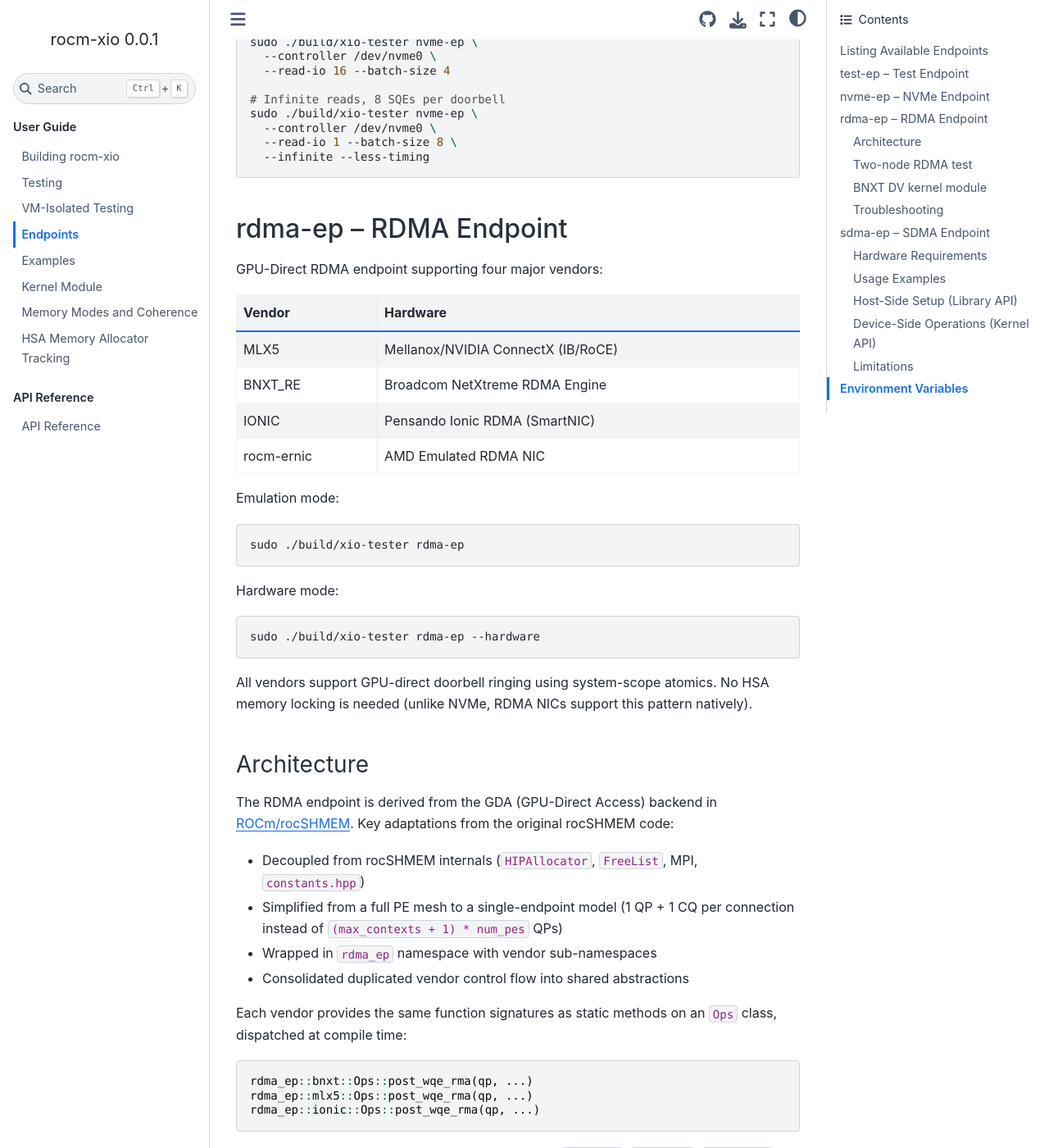
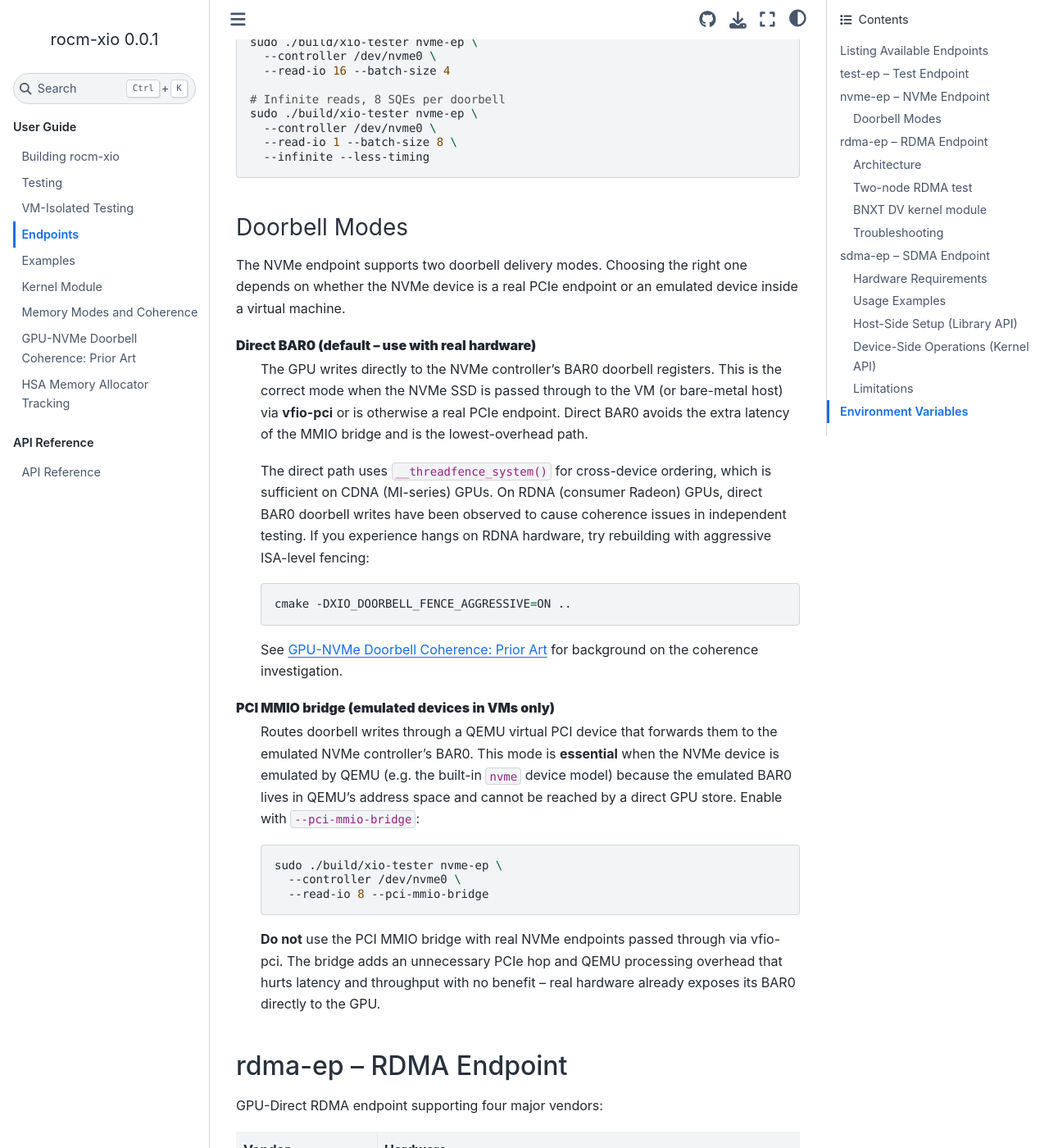
Before and after one commit to ROCm/rocm-xio, a Sphinx documentation site: the page built from docs/endpoints.rst, in a window 1280 px wide and 1400 px high, scrolled down 1016 px. Shown: the whole window at 82% size. Built offline with Sphinx 7.4.7 and the Sphinx Book theme 1.1.4, drawn with Linux system fonts in a browser that asks for light colours.

Commit message:
nvme-ep: add doorbell coherence hardening from from-germany review
Review of an external GPU-NVMe coherence study (from-germany)
revealed that GPU MMIO doorbell writes can silently reorder or
coalesce on RDNA hardware, causing NVMe deadlocks even under
aggressive software fencing.  This commit incorporates the
lessons learned:

- mapPciBar(): switch from hipHostRegisterMapped to
  hipHostRegisterIoMemory for BAR regions so the GPU TLB
  uses non-cacheable attributes appropriate for MMIO
- xio.h: add ringDoorbellFenced() with RDNA-specific ISA
  fencing (s_waitcnt drains, global_store_dword with
  GLC|SLC|DLC bypass, GL0/GL1 cache invalidation); falls
  back to __threadfence_system() on CDNA
- CMakeLists.txt: add XIO_DOORBELL_FENCE_AGGRESSIVE option
  that makes all ringDoorbell() calls use the fenced path
- docs/endpoints.rst: document doorbell modes -- direct BAR0
  for real hardware/vfio-pci, PCI MMIO bridge for QEMU
  emulated devices only
- docs/coherence-prior-art.rst: archive the from-germany
  findings (fencing approaches attempted, failure modes,
  bugs found in their code, implications for rocm-xio)
- tests/system/coherence/: add GPU-to-host doorbell coherence
  stress test exercising both standard and fenced paths

```diff
--- /dev/null
+++ b/docs/coherence-prior-art.rst
@@ -0,0 +1,142 @@
+GPU-NVMe Doorbell Coherence: Prior Art
+=======================================
+
+This page documents findings from an independent
+GPU-NVMe coherence study (referred to as the
+"from-germany" reproduction case) and how they
+informed rocm-xio's doorbell write strategy.
+
+Background
+----------
+
+An external research team built a minimal GPU-driven
+NVMe read path on AMD RDNA GPUs using a HIP port of
+the open-source `libnvm`_ library.  Their setup:
+
+- Single GPU thread writes NVMe SQEs to a submission
+  queue (VRAM or host-pinned)
+- GPU rings doorbell registers via direct BAR0 MMIO
+  write
+- GPU polls completion queue for phase-bit flip
+- Commands are sequential: one SQE, one doorbell, poll,
+  then the next
+
+The study focused on **coherence of GPU MMIO writes to
+NVMe BAR0 doorbell registers** and **visibility of
+SQE writes across the PCIe coherence domain**.
+
+Observed Failure Mode
+---------------------
+
+The team observed **deadlocks** where the SSD either:
+
+1. Received an **invalid command** (SQE writes not
+   fully visible when the doorbell fires), or
+2. Received a **spurious doorbell** (doorbell write
+   arrived without a corresponding valid SQE)
+
+The GPU thread would then spin forever waiting for a
+completion entry that the SSD never produced.
+
+The deadlock was **extremely sensitive to timing**:
+inserting a ``printf`` after the MMIO write delayed
+execution enough for 1--2 commands to succeed before
+the hang.
+
+Fencing Approaches Attempted
+-----------------------------
+
+The team iterated through progressively heavier
+memory ordering techniques.  None reliably eliminated
+the deadlock on their RDNA hardware:
+
+1. **Volatile pointer writes** -- deadlocked
+   immediately on every run.
+
+2. **``__threadfence_system()`` before and after** --
+   still deadlocked.
+
+3. **LLVM AMDGPU sequentially-consistent store model**
+   (``s_waitcnt`` drains before/after a
+   ``global_store_dword``) -- still deadlocked.
+
+4. **Full cache invalidation suite** --
+   ``buffer_gl0_inv``, ``buffer_gl1_inv``,
+   ``s_gl1_inv``, ``s_dcache_inv`` plus triple
+   ``s_waitcnt`` barriers and ``__threadfence_system()``
+   -- still deadlocked.
+
+5. **``global_atomic_swap`` for SQE copies** -- used
+   atomics per dword with full fence sandwiches to
+   guarantee write ordering -- still unreliable.
+
+Implications for rocm-xio
+--------------------------
+
+The from-germany findings informed several rocm-xio
+design decisions:
+
+``hipHostRegisterIoMemory`` for BAR mappings
+  ``mapPciBar()`` now uses ``hipHostRegisterIoMemory``
+  instead of ``hipHostRegisterMapped`` when registering
+  NVMe BAR0 space for GPU access.
+  ``hipHostRegisterIoMemory`` is designed for MMIO
+  regions and sets non-cacheable TLB attributes,
+  avoiding GPU write-combine buffering that may
+  reorder or coalesce doorbell writes.
+
+``ringDoorbellFenced()``
+  A new doorbell-write function (``xio.h``) provides
+  RDNA-specific ISA-level fencing: explicit
+  ``s_waitcnt`` / ``s_waitcnt_vscnt`` drains, a
+  ``global_store_dword`` with GLC|SLC|DLC bypass flags,
+  and GL0/GL1 cache invalidation.  On CDNA (MI-series)
+  this falls back to ``__threadfence_system()``.  The
+  ``XIO_DOORBELL_FENCE_AGGRESSIVE`` CMake option makes
+  all ``ringDoorbell()`` calls use this path.
+
+PCI MMIO bridge for emulated NVMe devices
+  When the NVMe device is emulated by QEMU (not a real
+  PCIe endpoint), the PCI MMIO bridge is essential
+  because the emulated BAR0 cannot be reached by a
+  direct GPU store.  For real NVMe SSDs passed through
+  via vfio-pci, direct BAR0 remains the correct and
+  lowest-latency path.
+
+Coherence stress test
+  ``tests/system/coherence/test-doorbell-coherence.hip``
+  reproduces the from-germany access pattern (single
+  GPU thread, sequential produce/consume, poll for
+  completion) against host-pinned memory.
+
+Bugs Found in the from-germany Code
+-------------------------------------
+
+During review, two bugs were identified in the
+from-germany reproduction case:
+
+1. **memset argument order** (``main.cpp:158``):
+   ``memset(ptr, size, value)`` should be
+   ``memset(ptr, value, size)``.
+
+2. **Loop index shadowing** (``main.cpp:93``): the
+   SQE copy loop's inner body uses the outer loop
+   variable ``i`` instead of the inner variable ``j``,
+   causing every inner iteration to write the same
+   dword.
+
+These bugs may have contributed to the observed
+failures, though the underlying coherence ordering
+concern remains valid.
+
+Further Reading
+---------------
+
+- :doc:`memory-modes` -- fine-grained vs coarse-grained
+  memory and ``__threadfence_system()`` guidance
+- :doc:`endpoints` -- NVMe doorbell mode documentation
+- `LLVM AMDGPU Memory Model`_ -- canonical reference
+  for GPU memory ordering on GFX10/11
+
+.. _libnvm: https://github.com/enfiskutensykkel/ssd-gpu-dma
+.. _LLVM AMDGPU Memory Model: https://llvm.org/docs/AMDGPUUsage.html#memory-model-gfx10-gfx11
--- a/docs/endpoints.rst
+++ b/docs/endpoints.rst
@@ -57,6 +57,60 @@ Key features:
      --controller /dev/nvme0 \
      --read-io 1 --batch-size 8 \
      --infinite --less-timing
+
+Doorbell Modes
+^^^^^^^^^^^^^^
+
+The NVMe endpoint supports two doorbell delivery modes.
+Choosing the right one depends on whether the NVMe
+device is a real PCIe endpoint or an emulated device
+inside a virtual machine.
+
+**Direct BAR0 (default -- use with real hardware)**
+  The GPU writes directly to the NVMe controller's BAR0
+  doorbell registers.  This is the correct mode when the
+  NVMe SSD is passed through to the VM (or bare-metal
+  host) via **vfio-pci** or is otherwise a real PCIe
+  endpoint.  Direct BAR0 avoids the extra latency of the
+  MMIO bridge and is the lowest-overhead path.
+
+  The direct path uses ``__threadfence_system()`` for
+  cross-device ordering, which is sufficient on CDNA
+  (MI-series) GPUs.  On RDNA (consumer Radeon) GPUs,
+  direct BAR0 doorbell writes have been observed to
+  cause coherence issues in independent testing.  If
+  you experience hangs on RDNA hardware, try rebuilding
+  with aggressive ISA-level fencing:
+
+  .. code-block:: bash
+
+     cmake -DXIO_DOORBELL_FENCE_AGGRESSIVE=ON ..
+
+  See :doc:`coherence-prior-art` for background on the
+  coherence investigation.
+
+**PCI MMIO bridge (emulated devices in VMs only)**
+  Routes doorbell writes through a QEMU virtual PCI
+  device that forwards them to the emulated NVMe
+  controller's BAR0.  This mode is **essential** when
+  the NVMe device is emulated by QEMU (e.g. the
+  built-in ``nvme`` device model) because the emulated
+  BAR0 lives in QEMU's address space and cannot be
+  reached by a direct GPU store.  Enable with
+  ``--pci-mmio-bridge``:
+
+  .. code-block:: bash
+
+     sudo ./build/xio-tester nvme-ep \
+       --controller /dev/nvme0 \
+       --read-io 8 --pci-mmio-bridge
+
+  **Do not** use the PCI MMIO bridge with real NVMe
+  endpoints passed through via vfio-pci.  The bridge
+  adds an unnecessary PCIe hop and QEMU processing
+  overhead that hurts latency and throughput with no
+  benefit -- real hardware already exposes its BAR0
+  directly to the GPU.
 
 rdma-ep -- RDMA Endpoint
 -------------------------
--- a/docs/index.rst
+++ b/docs/index.rst
@@ -56,6 +56,7 @@ Quick Start
    examples
    kernel-module
    memory-modes
+   coherence-prior-art
    hsa-allocator-tracking
 
 .. toctree::
```
Also changed, not shown: CMakeLists.txt (+14 -0 lines), .wordlist.txt, 6 other files.
